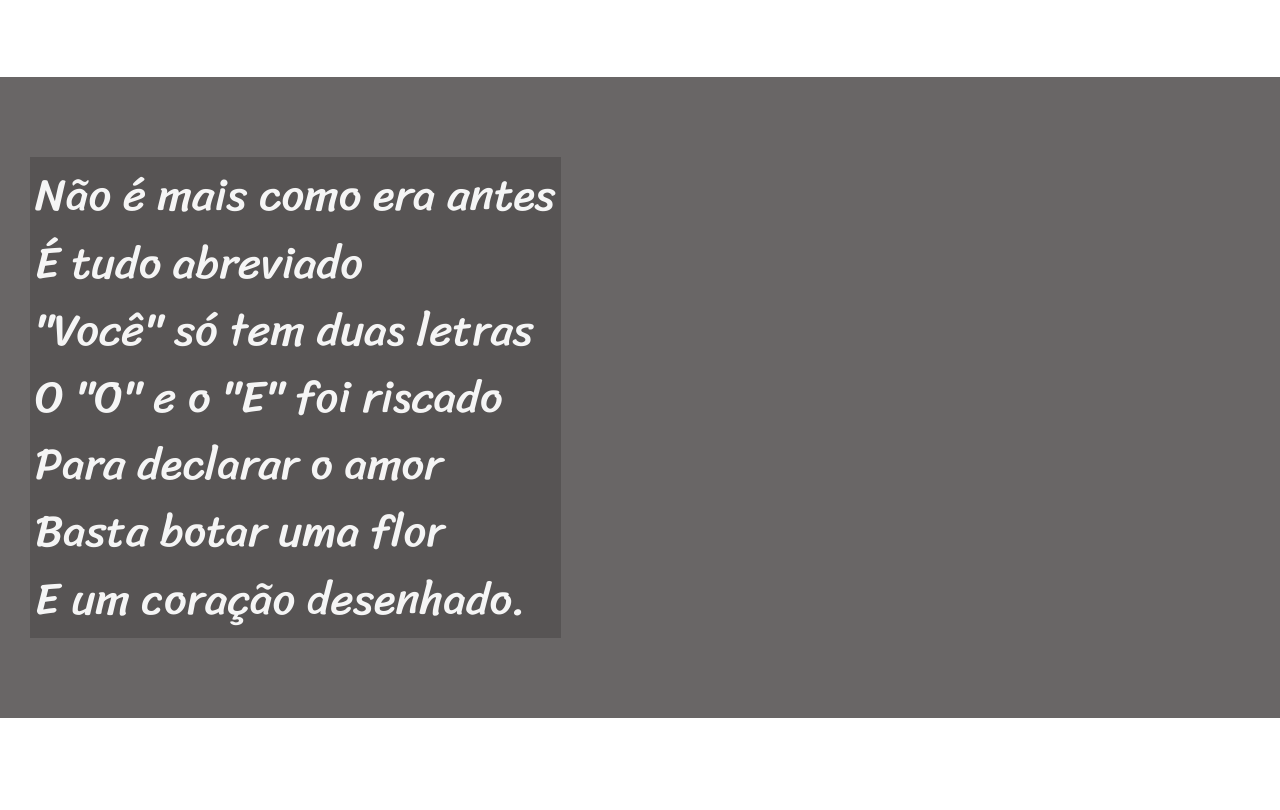
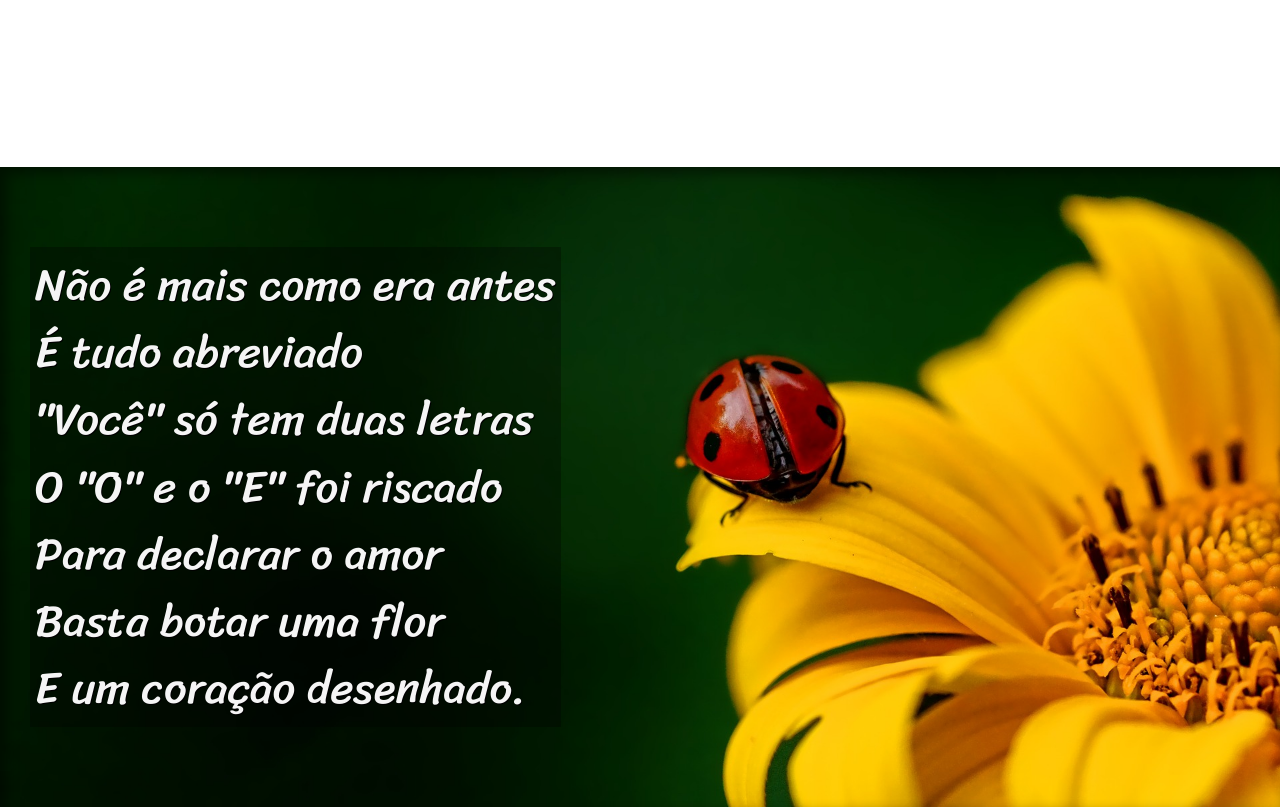
Before and after one commit to professorgilvane/aulas-de-HTML5-e-CSS3, a plain HTML site: page treinamento 21-10- cap 20 -d012/index.html in a window 1280 px wide. Shown: the part 813-1623 px from the top of the page. Drawn offline with Linux system fonts and the light colour scheme.

Commit message:
Atualização de estilos

```diff
--- a/treinamento 21-10- cap 20 -d012/estilo/style.css
+++ b/treinamento 21-10- cap 20 -d012/estilo/style.css
@@ -52,6 +52,9 @@ section{
     font-family: var(--fonte3);
     font-size: 3.5vw /* 3.5% da view largura ou pode colocar 2em*/;
 }
+section > p {
+    padding-bottom: 2em;
+}
 section.normal{
     background-color: white;
     color: black;
@@ -59,11 +62,25 @@ section.normal{
 section.imagem{
     background-color: rgb(105, 102, 102);
     color: whitesmoke;
+    box-shadow: inset 6px 6px 13px 0px rgba(0, 0, 0, 0.473);
+    background-size: cover;
+    background-attachment: fixed; /*efeito paralax*/
 }
 section.imagem > p {
     display: inline-block; /*width: 400px;*/
     padding: 5px;
-    background-color: rgba(0, 0, 0, 0.178);
+    background-color: rgba(0, 0, 0, 0.308);
+    text-shadow: 1px 1px 0px black;
+}
+section#img01{
+    background-image: url('../pacote-d012/imagens/background001.jpg');
+    background-position: right center;
+    /*background-size: cover; pode colocar só no genérico, não precisa estar nos dois*/
+}
+section#img02{
+    background-image: url('../pacote-d012/imagens/background002.jpg');
+    background-position: right center;
+
 }
 footer{
     background-color: black;
--- a/treinamento 21-10- cap 20 -d012/index.html
+++ b/treinamento 21-10- cap 20 -d012/index.html
@@ -25,7 +25,7 @@
         </p>
     </section>
 
-    <section class="imagem">
+    <section class="imagem" id="img01">
         <p>
             Não é mais como era antes<br>
             É tudo abreviado<br>
@@ -60,7 +60,7 @@
 
 
 
-    <section class="imagem">
+    <section class="imagem" id="img02">
         <p>
             Tenho saudade das cartas<br>
             Escritas com a própria mão<br>
```
